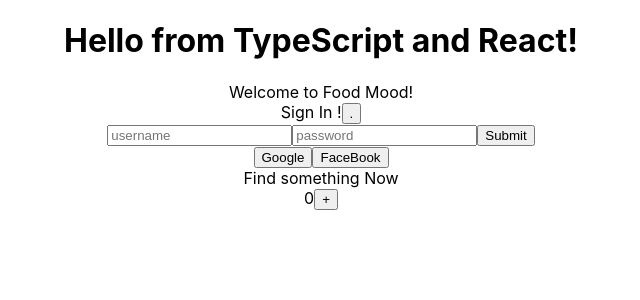
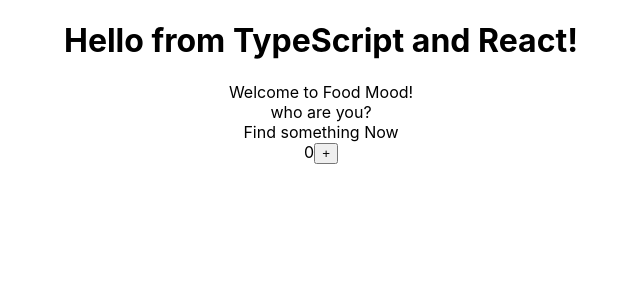
Before and after one commit to dstadz/Food-Mood-Be, a React (Create React App) app in the folder food-mood FE/: page / in a window 1280 px wide. Shown: the top 300 px of the page, without its empty margins (319-959 px from the left). Built offline with nearby package versions, Linux system fonts and the light colour scheme.

Commit message:
hard reset

```diff
--- a/food-mood FE/package.json
+++ b/food-mood FE/package.json
@@ -15,7 +15,6 @@
     "react": "^16.13.1",
     "react-dev": "0.0.1",
     "react-dom": "^16.13.1",
-    "react-hook-form": "^5.2.0",
     "react-router": "^5.1.2",
     "react-router-dom": "^5.1.2",
     "react-scripts": "3.4.1",
--- a/food-mood FE/src/components/SignInUp.tsx
+++ b/food-mood FE/src/components/SignInUp.tsx
@@ -1,45 +1,12 @@
 import React, {useState} from 'react'
-import { useForm } from 'react-hook-form';
-
-
-
-
-
-interface FormData {
-  name: string;
-  email:string;
-  password: string;
-  confirmPassword?: string;
-}
 
 const SignInUp: React.FC = () =>{
   const [newMember, setnewMember] = useState(false)
-  const { register, handleSubmit, errors } = useForm();
-  // const data: Formdata = {
-  //   name:
-  // }
-  const onSubmit = (data:any) => {
 
-    console.log(data)
-  }
+  return(
 
-
-  //console.log(errors);
-  return(
-    <div>
-      Sign {newMember ? 'Up' : 'In'} !
-      <button onClick={()=> setnewMember(!newMember)}>.</button>
-      <form onSubmit={handleSubmit(onSubmit)}>
-        <input type="text" placeholder='username' name="name" ref={register({required: true, maxLength: 100})} />
-        <input type="password" placeholder='password' name="password" ref={register} />
-        {newMember && <input type="password" placeholder='confirm password' name="confirmPassword" ref={register} />
-}
-        <input type="submit" />
-      </form>
-      <button>Google</button>
-      <button>FaceBook</button>
-    </div>
-  )
+    <div> who are you?</div>
+    )
 }
 
 export default SignInUp
```
Also changed, not shown: 1 other file (tests, documents, lock files or other folders).
